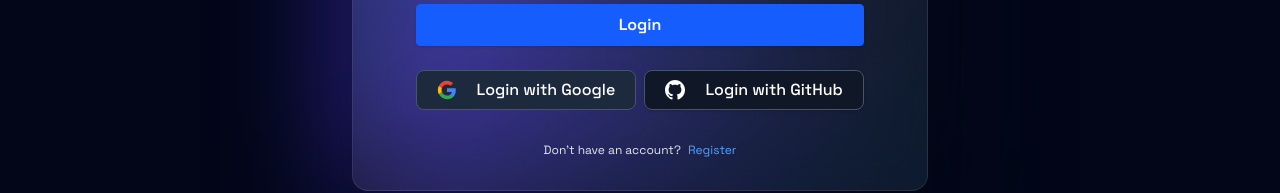
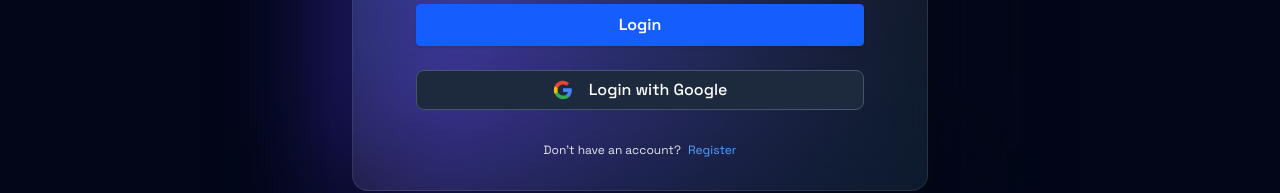
Before and after one commit to git-dhanji/urlshortner_frontend, a React (Vite) app: page /auth in a window 1280 px wide. Shown: the part 493-686 px from the top of the page. Built offline with nearby package versions, Linux system fonts and the light colour scheme; no server answers.

Commit message:
fix:login form

```diff
--- a/src/apis/createShortUrl.Api.js
+++ b/src/apis/createShortUrl.Api.js
@@ -8,7 +8,6 @@ export const createShortUrl = async (url) => {
 };
 
 export const createShortUrlWithUser = async ({ ...user }) => {
-
   const { data } = await axiosInstance.post("/api/create", user);
   return data;
 };
--- a/src/components/buttons/LoginWithGoogle.jsx
+++ b/src/components/buttons/LoginWithGoogle.jsx
@@ -2,7 +2,7 @@ export default function LoginWithGoogleButton({ onClick, className = "" }) {
     return (
         <button
             onClick={onClick}
-            className={`flex items-center justify-evenly cursor-pointer w-full h-full  bg-slate-800 border border-slate-600 rounded-lg hover:bg-slate-700 transition-all duration-200 ${className}`}
+            className={`flex items-center justify-center space-x-4 cursor-pointer w-full h-full  bg-slate-800 border border-slate-600 rounded-lg hover:bg-slate-700 transition-all duration-200 ${className}`}
         >
             {/* Google Icon SVG */}
             <svg
--- a/src/components/user/LoginForm.jsx
+++ b/src/components/user/LoginForm.jsx
@@ -8,7 +8,7 @@ import ToastMessage from "../../utils/toast";
 import LoginWithGitHubButton from "../buttons/LoginWithGithub";
 
 export default function LoginForm({ state }) {
-  const baseUri = import.meta.env.VITE_SERVER_URI
+  const baseUri = import.meta.env.VITE_SERVER_URI;
   const [form, setForm] = useState({
     email: "",
     password: "",
@@ -40,17 +40,13 @@ export default function LoginForm({ state }) {
   };
 
   const handleGithubLogin = async () => {
-    const data = "working on"
-    alert(data)
+    const data = "working on";
+    alert(data);
   };
-
 
   const handleGoogleLogin = async () => {
     window.open(`${baseUri}/auth/google`, "_self");
   };
-
-
-
 
   return (
     <>
@@ -89,16 +85,9 @@ export default function LoginForm({ state }) {
           className="w-full mt-2"
         />
 
-        <div className="w-full lg:h-10 h-auto lg:grid lg:grid-cols-2  gap-x-2">
+        <div className="w-full lg:h-10 h-auto lg:grid">
           <div className="h-10 lg:mb-0 mb-3">
-            <LoginWithGoogleButton
-              onClick={handleGoogleLogin}
-            />
-          </div>
-          <div className="h-10">
-            <LoginWithGitHubButton
-              onClick={handleGithubLogin}
-            />
+            <LoginWithGoogleButton onClick={handleGoogleLogin} />
           </div>
         </div>
         <div className="text-center text-gray-200 text-xs mt-2">
--- a/vite.config.js
+++ b/vite.config.js
@@ -5,8 +5,5 @@ import tailwindcss from "@tailwindcss/vite";
 
 // https://vite.dev/config/
 export default defineConfig({
-  plugins: [
-    react(),
-    tailwindcss(),
-  ]
+  plugins: [react(), tailwindcss()]
 });
```
